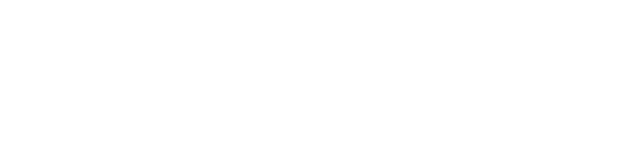
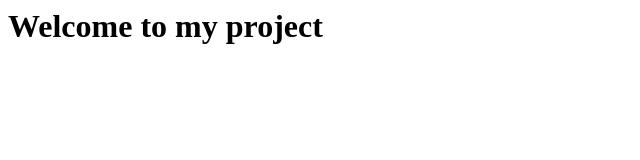
Before and after one commit to jodiAlma/test_git, a plain HTML site: page index.html in a window 1280 px wide. Shown: the whole page, without its empty margins (0-640 px from the left). Drawn offline with Linux system fonts and the light colour scheme.

Commit message:
finished html

```diff
--- a/index.html
+++ b/index.html
@@ -1,3 +1,8 @@
 <html>
 <title>My Project</title>
+<body>
+<div>
+<h1>Welcome to my project</h1>
+</div>
+</body>
 </html>
```
